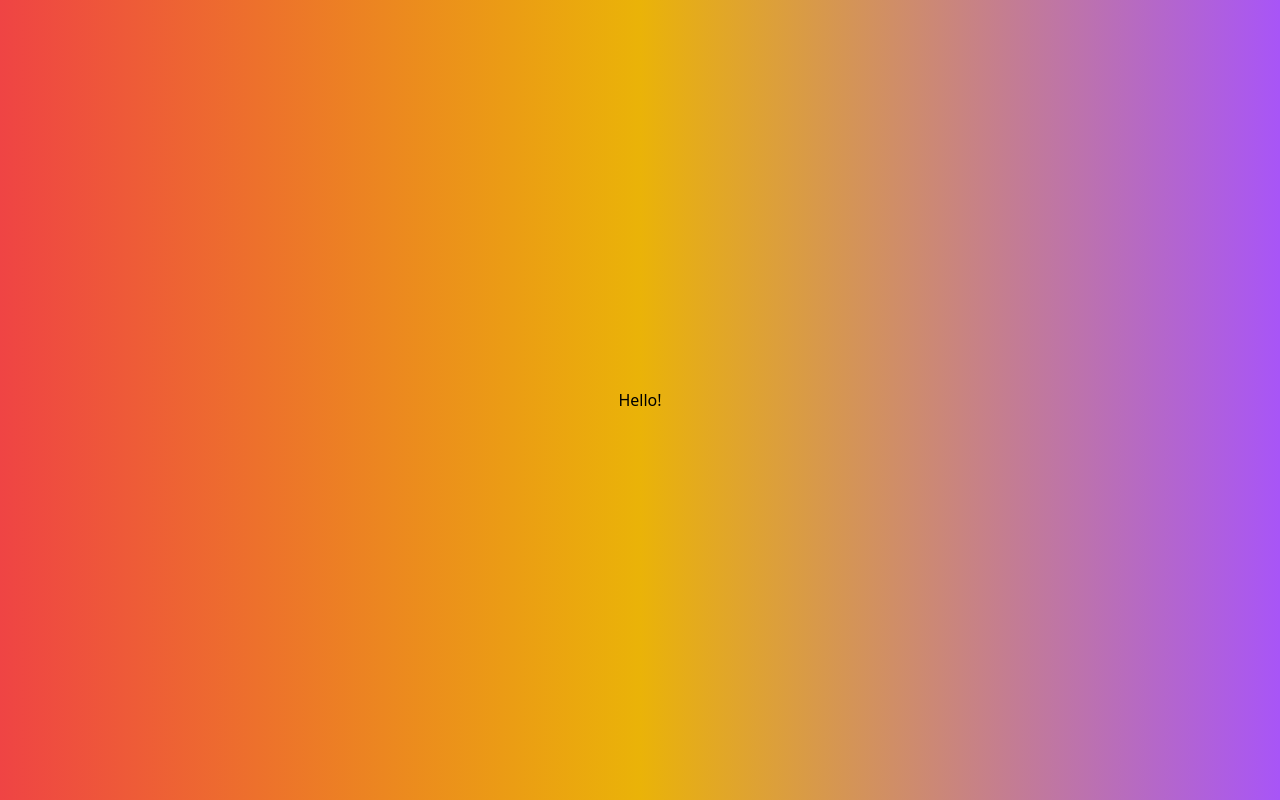
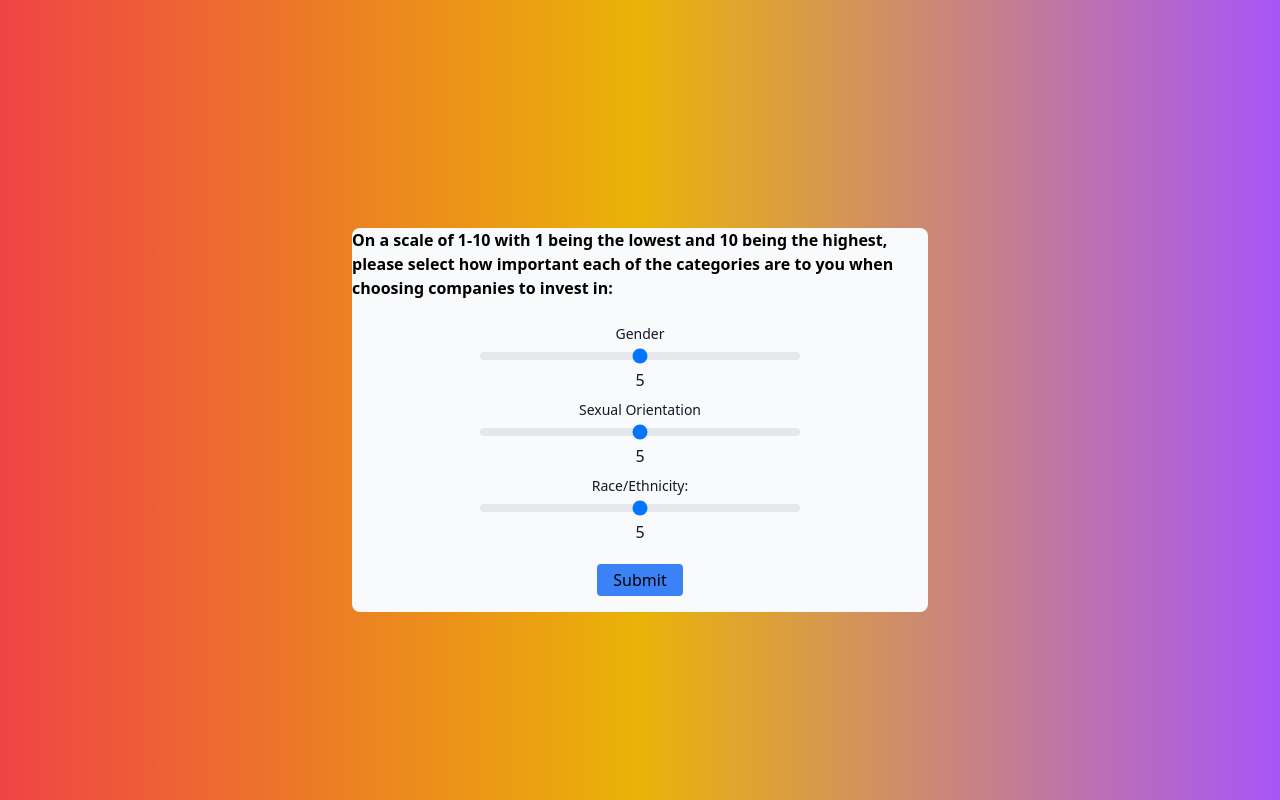
Before and after one commit to tbwrigh/HackUTDX, a SvelteKit app in the folder frontend/my-app/: page /home in a window 1280 px wide. Built offline with nearby package versions, Linux system fonts and the light colour scheme.

Commit message:
finished form

```diff
--- a/frontend/my-app/src/routes/+layout.svelte
+++ b/frontend/my-app/src/routes/+layout.svelte
@@ -1,3 +1,4 @@
+<!-- styling -->
 <script>
     import "../app.css";
   </script>
--- a/frontend/my-app/src/routes/+page.svelte
+++ b/frontend/my-app/src/routes/+page.svelte
@@ -1,10 +1,13 @@
+<!-- opening page -->
 <script>
     import { onMount } from "svelte";
-    import { withAuth } from "./auth"
+    import { withAuth } from "./auth";
     let auth = null
     onMount(()=>{
         auth=withAuth()
         console.log(document)
+
+
     })
 
 </script>
@@ -15,7 +18,8 @@
     <h2 class ="text-2xl font-bold text-white m-10">
         Invest in Companies That Match Your Morals!
     </h2>
-    <button class="bg-violet-500 py-2 px-4 rounded m-3" on:click={auth.login}>
+    <a href="/home"><button class="bg-violet-500 py-2 px-4 rounded m-3">
         Sign Up/Log In
     </button>
+    </a>
 </div>
--- a/frontend/my-app/src/routes/auth.ts
+++ b/frontend/my-app/src/routes/auth.ts
@@ -15,7 +15,7 @@ export function withAuth(): {
       clientId: "dBzUP6GLpqTy3E4MRB1vAciuor9lH02p",
       authorizationParams: {
         redirect_uri: "http://localhost:5173/callback",
-        audience: "https://dev-qr3ba0z0ebgps6fg.us.auth0.com/api/v2/",
+        audience: "http://localhost:5174",
       },
     });
   }
--- a/frontend/my-app/src/routes/callback/+page.svelte
+++ b/frontend/my-app/src/routes/callback/+page.svelte
@@ -1,18 +1,36 @@
+<!-- home page -->
 <script>
     import { onMount } from "svelte";
     import { withAuth } from "../auth";
 
-    onMount(async () =>{
-        const auth = withAuth();
-        await auth.handleRedirectCallback();
-    });
+    // let auth = {"token":"none"};
+    // onMount(async () =>{
+    //     const { login } = withAuth();
+    //     login();
+    //     console.log(auth.token)
+    //     // await auth.handleRedirectCallback();
+    // });
 </script>
-<!-- <h1>
-    Loading... This is working properly
-</h1> -->
+
 <div class="min-h-screen flex flex-col bg-lime-50">
-    <h1 class="items-left justify-top font-bold text-6xl m-6">
-        Hello User!
+    <div class="flex justify-between items-center m-4">
+        <h1 class="font-bold text-6xl">
+            Hello User!
+        </h1>
+        <form class="flex items-center">
+            <label for="default-search" class="mb-2 text-sm font-medium text-gray-900 sr-only dark:text-white">Search</label>
+                <div class="relative">
+                    <div class="absolute inset-y-0 left-0 flex items-center pl-3 pointer-events-none">
+                        <svg class="w-4 h-4 text-gray-500 dark:text-gray-400" aria-hidden="true" xmlns="http://www.w3.org/2000/svg" fill="none" viewBox="0 0 20 20">
+                            <path stroke="currentColor" stroke-linecap="round" stroke-linejoin="round" stroke-width="2" d="m19 19-4-4m0-7A7 7 0 1 1 1 8a7 7 0 0 1 14 0Z"/>
+                        </svg>
+                    </div>
+                    <input type="search" id="default-search" class="block w-full p-4 pl-10 text-sm text-gray-900 border border-gray-300 rounded-lg bg-gray-50 focus:ring-blue-500 focus:border-blue-500 dark:bg-gray-700 dark:border-gray-600 dark:placeholder-gray-400 dark:text-white dark:focus:ring-blue-500 dark:focus:border-blue-500" placeholder="Search Mockups, Logos..." required>
+                    <button type="submit" class="text-white absolute right-2.5 bottom-2.5 bg-blue-700 hover:bg-blue-800 focus:ring-4 focus:outline-none focus:ring-blue-300 font-medium rounded-lg text-sm px-4 py-2 dark:bg-blue-600 dark:hover:bg-blue-700 dark:focus:ring-blue-800">Search</button>
+                </div>
+        </form>
+    </div>
+    <h1 class="font-bold text-5xl my-14 m-4">
+        Top Options:
     </h1>
-
 </div>
--- a/frontend/my-app/src/routes/home/+page.svelte
+++ b/frontend/my-app/src/routes/home/+page.svelte
@@ -1,3 +1,59 @@
+<!-- form page -->
+<script>
+    import { onMount } from 'svelte';
+
+    let genderValue = 5; // Default value
+    let orientationValue = 5;
+    let raceValue = 5;
+
+
+    onMount(() => {
+        const genderRange = document.getElementById('gender-range');
+        const orientationRange = document.getElementById('orientation-range');
+        const raceRange = document.getElementById('race-range');
+
+        genderRange.addEventListener('input', (e) => {
+            genderValue = parseInt(e.target.value, 10);
+        });
+
+        orientationRange.addEventListener('input', (e) => {
+            orientationValue = parseInt(e.target.value, 10);
+        });
+
+        raceRange.addEventListener('input', (e) => {
+            raceValue = parseInt(e.target.value, 10);
+        });
+    });
+</script>
+
 <div class="min-h-screen flex flex-col items-center justify-center bg-gradient-to-r from-red-500 via-yellow-500 via-green-500 via-blue-500 via-indigo-500 to-purple-500">
-    <h1>Hello!</h1>
+    <div class="bg-gray-50 h-96 rounded-lg max-w-xl w-full mt-10">
+        <h1 class="font-bold text-1xl mb-6">
+            On a scale of 1-10 with 1 being the lowest and 10 being the highest, please select how important each of the categories are to you when choosing companies to invest in:
+        </h1>
+        <div class="flex flex-col items-center justify-center">
+            <!-- gender -->
+            <label for="gender-range" class="block mb-2 text-sm font-medium text-gray-900 dark:text-white">Gender </label>
+            <input id="gender-range" type="range" min="0" max="10" value="5" step="1" class="w-80 h-2 bg-gray-200 rounded-lg appearance-none cursor-pointer dark:bg-gray-700">
+            <div id="gender-value" class="text-gray-900 dark:text-white mt-2">{genderValue}</div>
+            <div class="my-1"></div>
+
+            <!-- sexual orientation -->
+            <label for="orientation-range" class="block mb-2 text-sm font-medium text-gray-900 dark:text-white">Sexual Orientation </label>
+            <input id="orientation-range" type="range" min="0" max="10" value="5" step="1" class="w-80 h-2 bg-gray-200 rounded-lg appearance-none cursor-pointer dark:bg-gray-700">
+            <div id="orientation-value" class="text-gray-900 dark:text-white mt-2">{orientationValue}</div>
+            <div class="my-1"></div>
+
+            <!-- race/ethnicity -->
+            <label for="race-range" class="block mb-2 text-sm font-medium text-gray-900 dark:text-white">Race/Ethnicity: </label>
+            <input id="race-range" type="range" min="0" max="10" value="5" step="1" class="w-80 h-2 bg-gray-200 rounded-lg appearance-none cursor-pointer dark:bg-gray-700">
+            <div id="race-value" class="text-gray-900 dark:text-white mt-2">{raceValue}</div>
+            <div class="my-1"></div>
+            <a href="/callback">
+                <button class="bg-blue-500 py-1 px-4 rounded m-3">
+                    Submit
+                </button>
+            </a>
+        </div>
+    </div>
 </div>
```
Also changed, not shown: frontend/my-app/src/routes/app1.svelte (renamed from frontend/my-app/src/routes/app.svelte).
